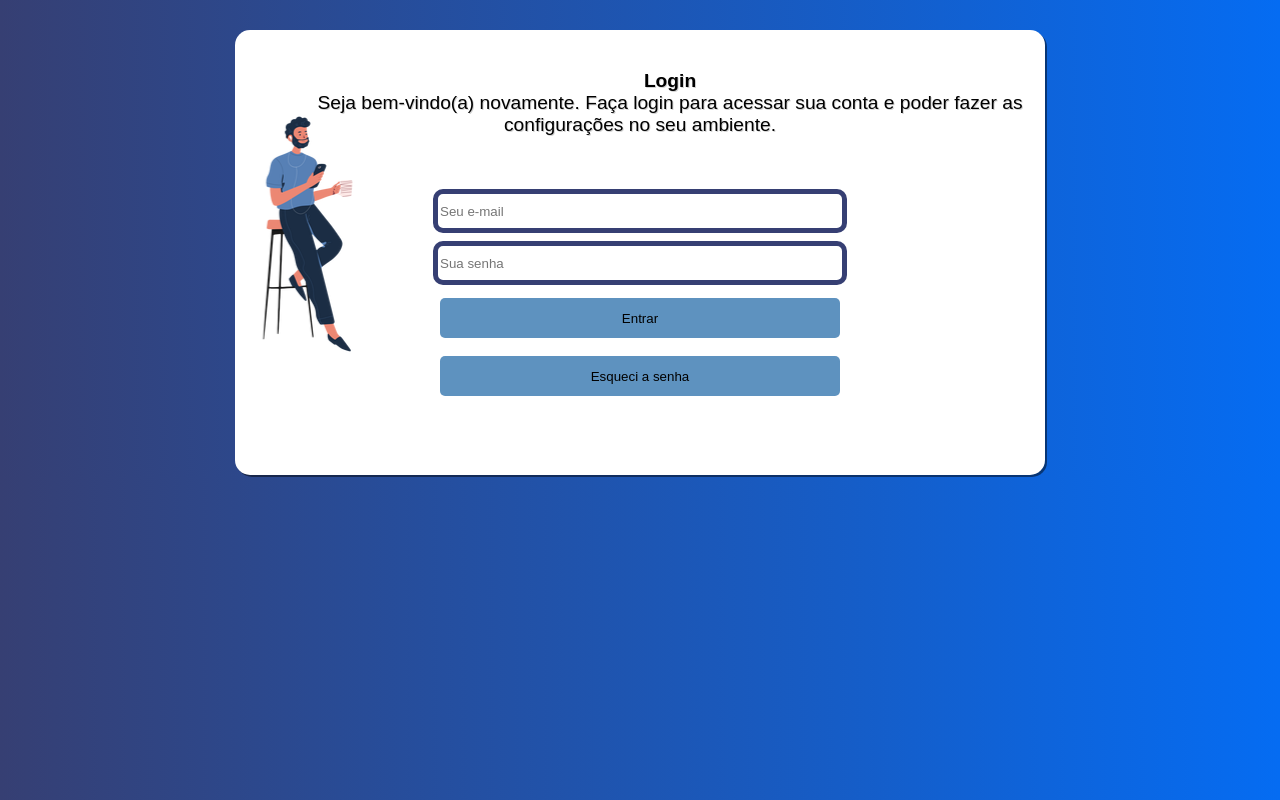
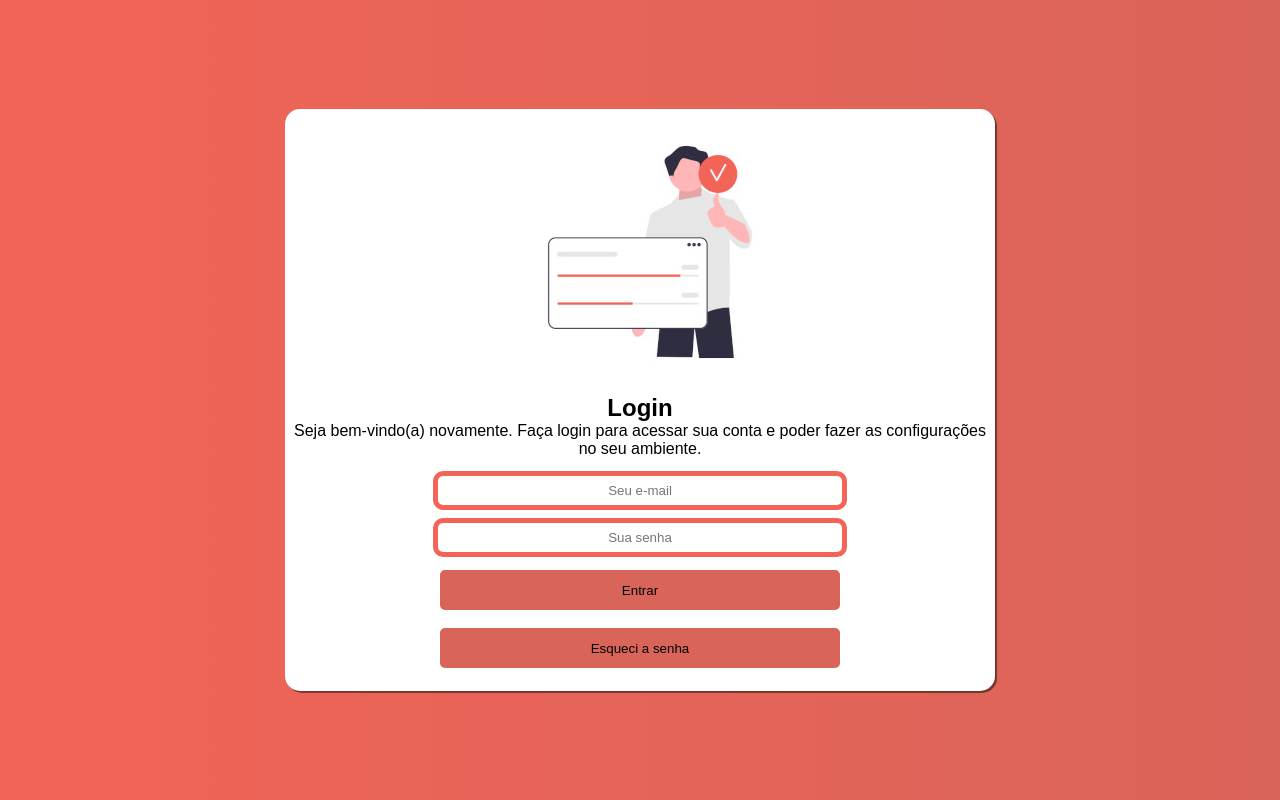
Before and after one commit to Brunoobert/HTML5-CSS3, a plain HTML site: page Exercícios/d015/index.html in a window 1280 px wide. Drawn offline with nearby package versions, Linux system fonts and the light colour scheme; a web font is replaced by a local one.

Commit message:
att login

```diff
--- a/Exercícios/d015/index.html
+++ b/Exercícios/d015/index.html
@@ -14,16 +14,18 @@
     <main>
 
         <section>
+            <div class="info">
                 <picture>
-                <source media="(min-width:769px )" srcset="imagens/menino-g.jpg">
+                    <source media="(min-width:769px )" srcset="Imagens/login-g.jpg">
                     <img src="Imagens/mulher-pq.png" alt="mulher-mexendo-celular">
                 </picture>
                     <h2>Login</h2>
                     <p>Seja bem-vindo(a) novamente. Faça login para acessar sua conta e poder
                         fazer as configurações no seu ambiente.
                     </p>
+            </div>
 
-            <div>
+            <div class="form">
                 <form action="info.js" method="post">
 
                     <input type="text" name="email" id="iemail" placeholder="Seu e-mail" class="caixa"></form>
--- a/Exercícios/d015/mqstyle.css
+++ b/Exercícios/d015/mqstyle.css
@@ -14,13 +14,9 @@
     --cor3:#F26457;
     --cor4:#F2AE2E;
     --cor5:#73BF9C;
+    --cor6:#D96459;
 
-    --cor6:#D96459;
-    --cor7:#5E92BF;
-    --cor8:#056CF2;
-    --cor9:#363F73;
-    --cor10:#1B2D44;
-    --cor11:#F2D9D8;
+
 
     --fonte1:"Madimi One", sans-serif;
 
@@ -28,82 +24,47 @@
 
 @media screen and (min-width:769px){
     body{
-        background-image: linear-gradient(to left,var(--cor8), var(--cor9));
+        background-image: linear-gradient(to right
+        ,var(--cor3), var(--cor6));
         padding-top: 30px;
-
-    }
-
-    section{
-        background-color:white;
-        background-image: url(Imagens/menino-g.jpg);
-        background-repeat: no-repeat;
-        background-position: -10% 40%;
-        background-size: auto;
-
-        font-family: var(--fonte1);
-        text-align: center;
-        text-shadow: 1px 1px rgba(0, 0, 0, 0.178);
-        text-indent: 60px;
-
-        padding: 5px;
-        padding-top: 40px;
-        border-radius: 15px;
-        height: 400px;
-        width: 800px;
-        margin: auto;
-
-        box-shadow: 2px 2px rgba(0, 0, 0, 0.466);
-
-    }
-
-    section > h2{
-        font-size: larger;
-        text-align: center;
-    }
-    section > p{
-        font-size: larger;
-        padding-bottom: 40px;
-    }
-
-    section > picture > img{
-        position: absolute;
-        top:30%;
-        left: -5%;
-        display: none;
-
-    }
-
-    div{
-
-        padding: 20px;
-
 
     }
 
     .caixa{
         width: 400px;
-        height: 30px;
+        height: 25px;
         border-radius: 5px;
         border-color: transparent;
-        outline: 5px solid var(--cor9);
-        display: block;
+        outline: 5px solid var(--cor3);
+        display:block;
+        text-align: center ;
         margin: auto;
+
+
     }
 
+    section{
+        transition: width:.5s, height: .5;
+        width: 700px;
+    }
     .botao{
         padding: 5px;
         display: block;
         margin: auto;
         width: 400px;
         border-color: transparent;
-        background-color: var(--cor7);
+        background-color: var(--cor6);
         height: 40px;
         border-radius: 5px;
 
     }
 
     .botao:hover{
-        background-color: var(--cor10);
+        background-color: var(--cor2);
         color: white;
+
+        transition: ease-in .25s;
     }
+
+
 }
--- a/Exercícios/d015/style.css
+++ b/Exercícios/d015/style.css
@@ -33,20 +33,28 @@ body{
     background-image: linear-gradient(to left,var(--cor3), var(--cor6));
     padding-top: 30px;
 
+
 }
+
 
 section{
     background-color:white;
     font-family: var(--fonte1);
     text-align: center;
 
+
+    position: absolute;
+    top: 50%;
+    left: 50%;
+    transform: translate(-50%,-50%);
+
     padding: 5px;
     border-radius: 15px;
-    height: 85vh;
-    width: 80vw;
+
     margin: auto;
 
     box-shadow: 2px 2px rgba(0, 0, 0, 0.466);
+    transition: width .5s, height .5;
 
 }
 
@@ -62,20 +70,22 @@ div{
 }
 
 .caixa{
-    width: 400px;
+    width: 360px;
     height: 25px;
     border-radius: 5px;
     border-color: transparent;
     outline: 5px solid var(--cor5);
     display: block;
     margin: auto;
+    margin-left: 10px;
+    margin-right: 10px;
 }
 
 .botao{
     padding: 5px;
     display: block;
     margin: auto;
-    width: 400px;
+    width: 120px;
     border-color: transparent;
     background-color: var(--cor3);
     height: 40px;
```
Also changed, not shown: Exercícios/d015/Imagens/login-g.jpg (added), 1 other file. Lines whose indentation alone changed are shown as unchanged.
